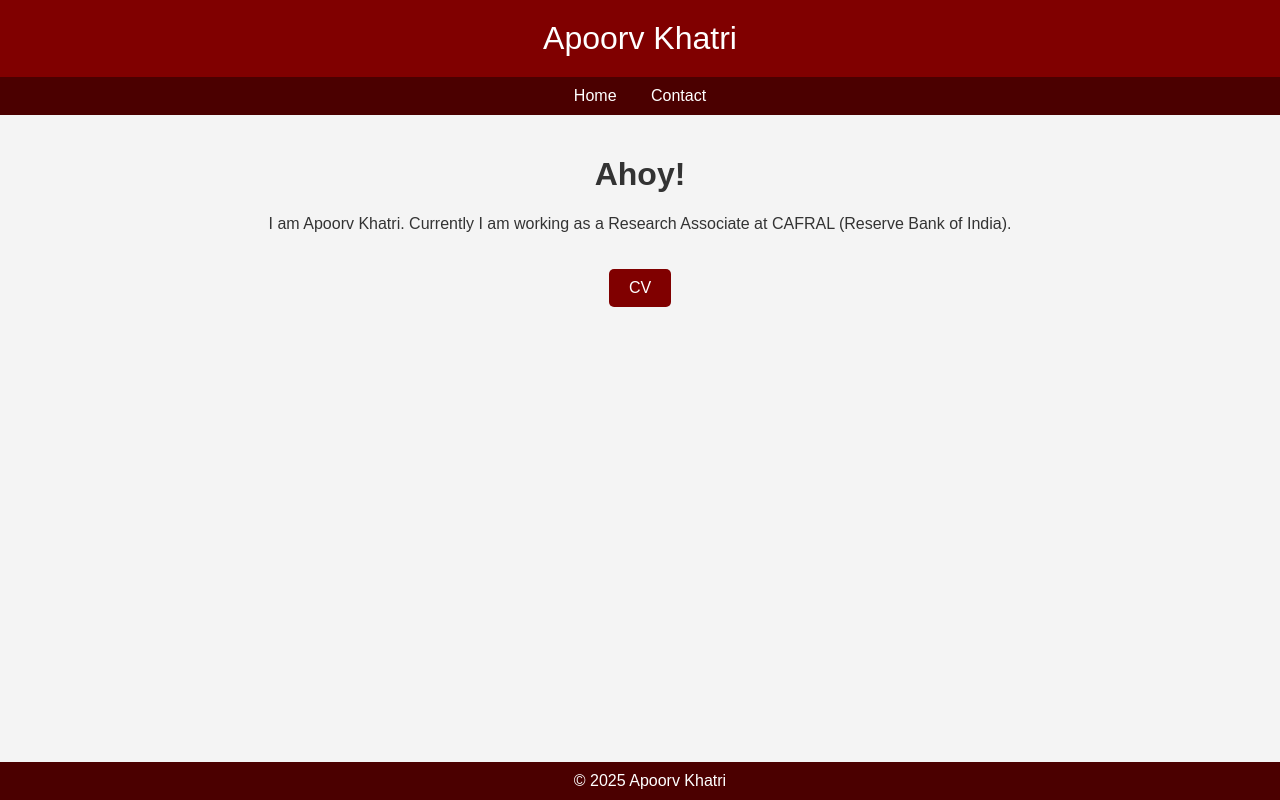
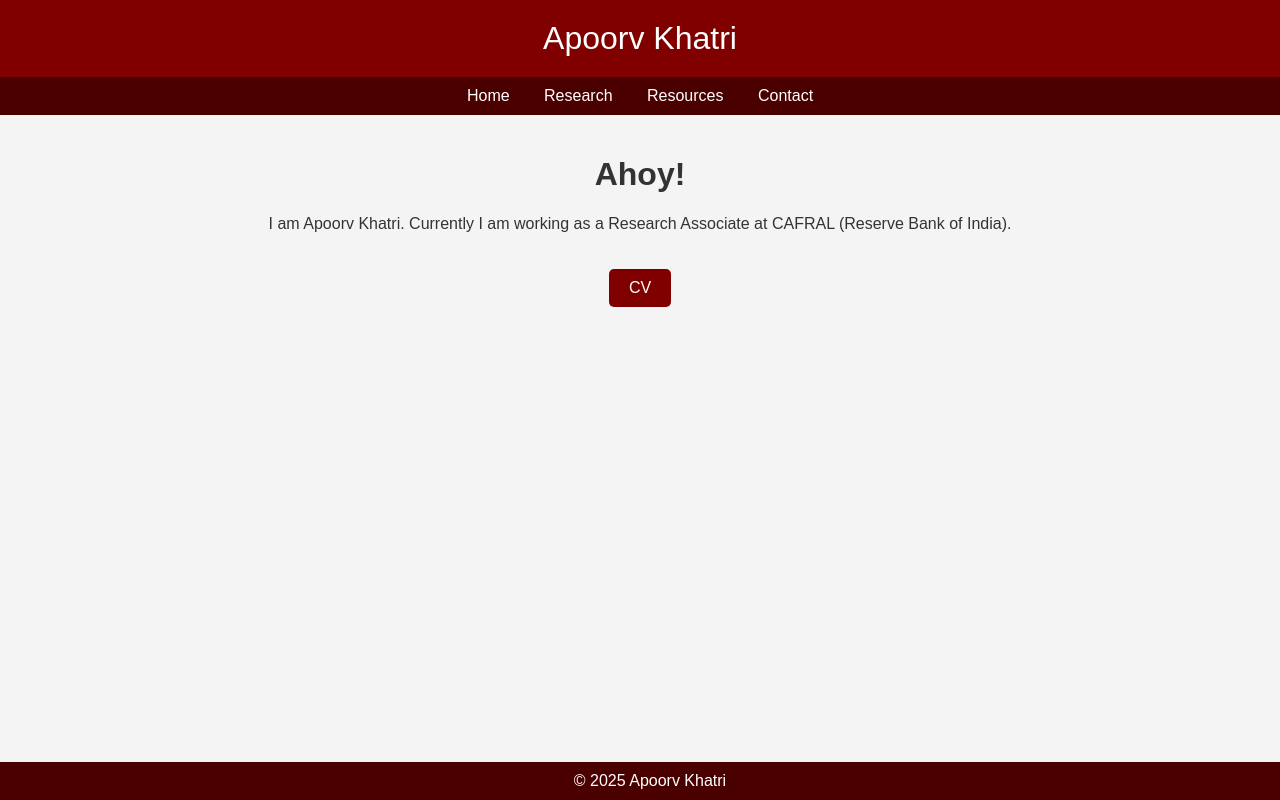
Before and after one commit to Apoorv-Khatri/Website, a plain HTML site: page index.html in a window 1280 px wide. Drawn offline with Linux system fonts and the light colour scheme.

Commit message:
Update index.html

```diff
--- a/index.html
+++ b/index.html
@@ -67,6 +67,8 @@
     </header>
     <nav>
         <a href="#">Home</a>
+        <a href="research.html">Research</a>
+        <a href="resources.html">Resources</a>
         <a href="contact.html">Contact</a>
     </nav>
     <main>
```
